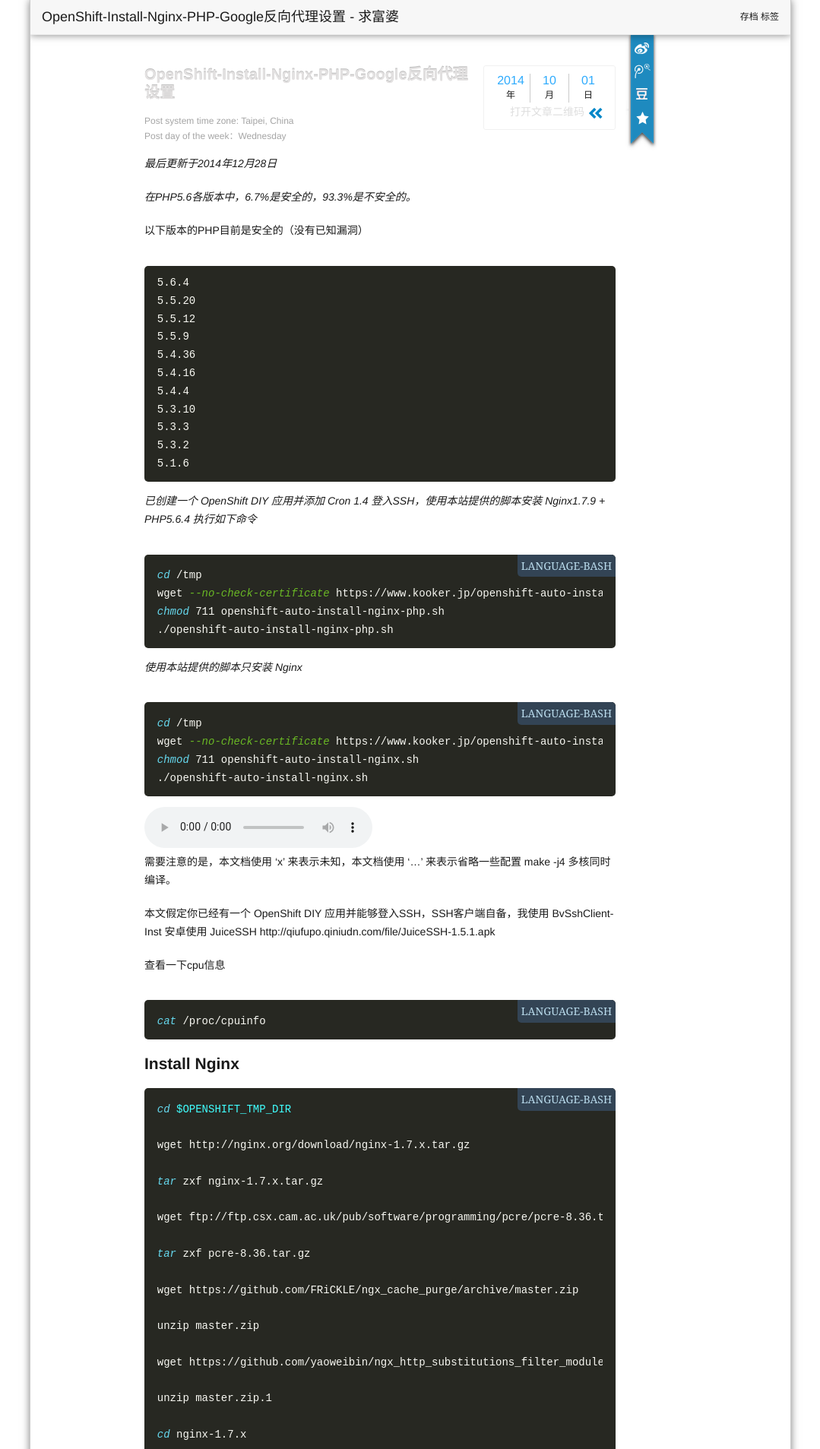
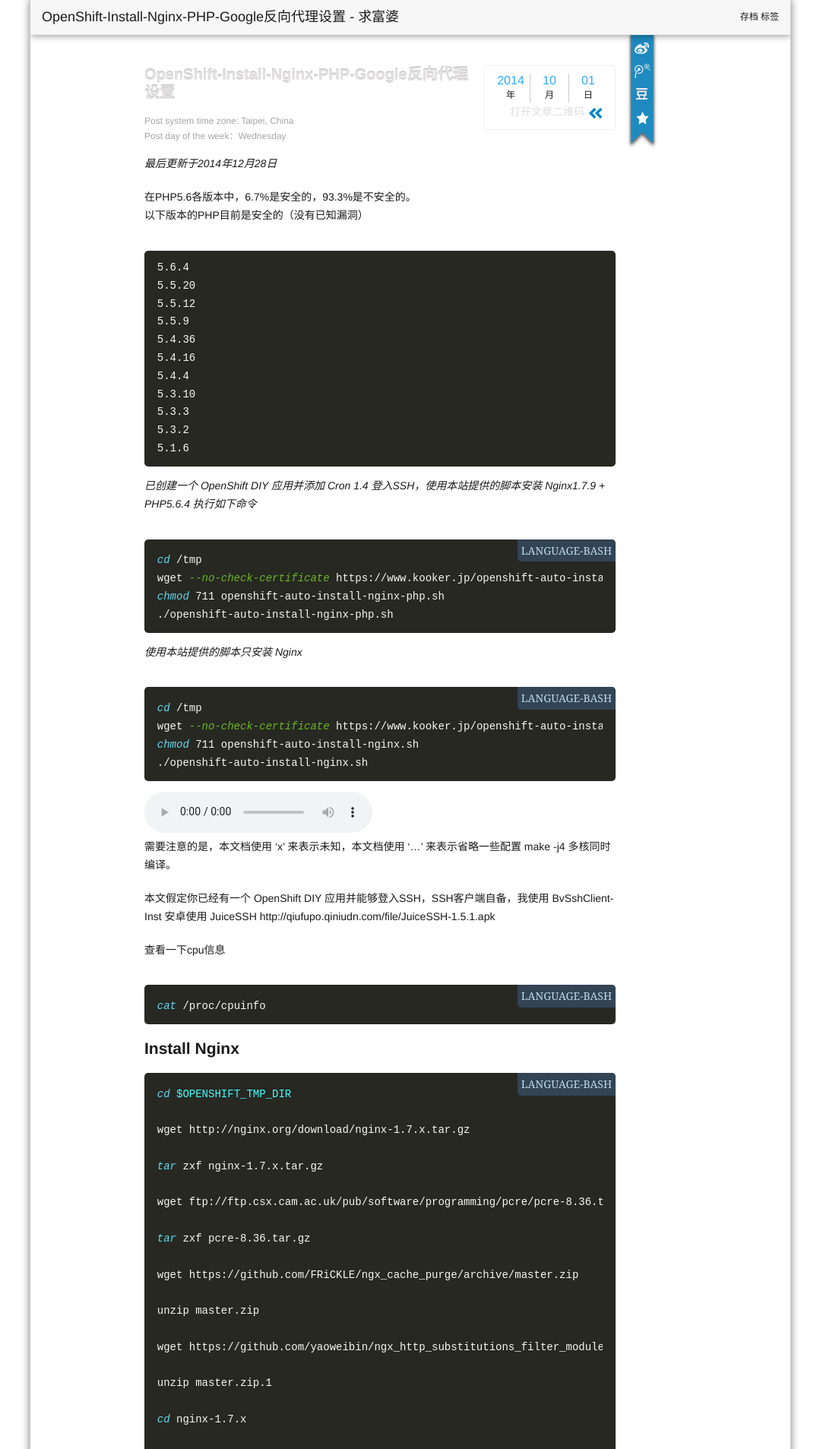
Before and after one commit to qiufupo/site, a Jekyll site: the page built from _posts/2014-10-01-OpenShift-Install-Nginx-PHP-Google反向代理设置.md, in a window 1280 px wide. Shown: the top 1907 px of the page at 76% size, without its empty margins (100-1179 px from the left). Built offline with Jekyll 4.4.1, drawn with Linux system fonts in a browser that asks for light colours; Markdown is read by kramdown in place of the engine named in the settings; comment, search, counter and statistics services are not loaded.

```diff
--- a/_posts/2014-10-01-OpenShift-Install-Nginx-PHP-Google反向代理设置.md
+++ b/_posts/2014-10-01-OpenShift-Install-Nginx-PHP-Google反向代理设置.md
@@ -8,7 +8,7 @@ tags:
 description: OpenShift搭建Nginx1.7.x + PHP5.6.x + Google反向代理设置 编译安装过程的一些记录
 ---
 <p><em>最后更新于2014年12月28日</em></p>
-<p><em>在PHP5.6各版本中，6.7%是安全的，93.3%是不安全的。</em></p>
+在PHP5.6各版本中，6.7%是安全的，93.3%是不安全的。
 以下版本的PHP目前是安全的（没有已知漏洞）
 <pre>
 5.6.4
--- a/css/select.css
+++ b/css/select.css
@@ -1,5 +1,5 @@
 /*------------------------------------ yeeyan select CSS create date:9.20 2012 author:kingabird------------------------------------*/
-body{font:14px/1.7 "\5FAE\8F6F\96C5\9ED1","Microsoft Yahei","\82F9\679C\4E3D\4E2D\9ED1","\9ED1\4F53","Helvetica Neue","Luxi Sans","DejaVu Sans",Tahoma,"Hiragino Sans GB",STHeiti !important;color:#1a1a1a;}
+body{font:14px/1.7 "\5FAE\8F6F\96C5\9ED1","Microsoft Yahei","\5B8B\4F53","\82F9\679C\4E3D\4E2D\9ED1","\9ED1\4F53","Helvetica Neue","Luxi Sans","DejaVu Sans",Tahoma,"Hiragino Sans GB",STHeiti !important;color:#1a1a1a;}
 /** 清除内外边距 **/
 body,h1,h2,h3,h4,h5,h6,hr,p,blockquote,/* structural elements 结构元素 */
 dl,dt,dd,ul,ol,li,/* list elements 列表元素 */
```
Also changed, not shown: _posts/2014-03-23-hosts.md (+1 -1 lines).
